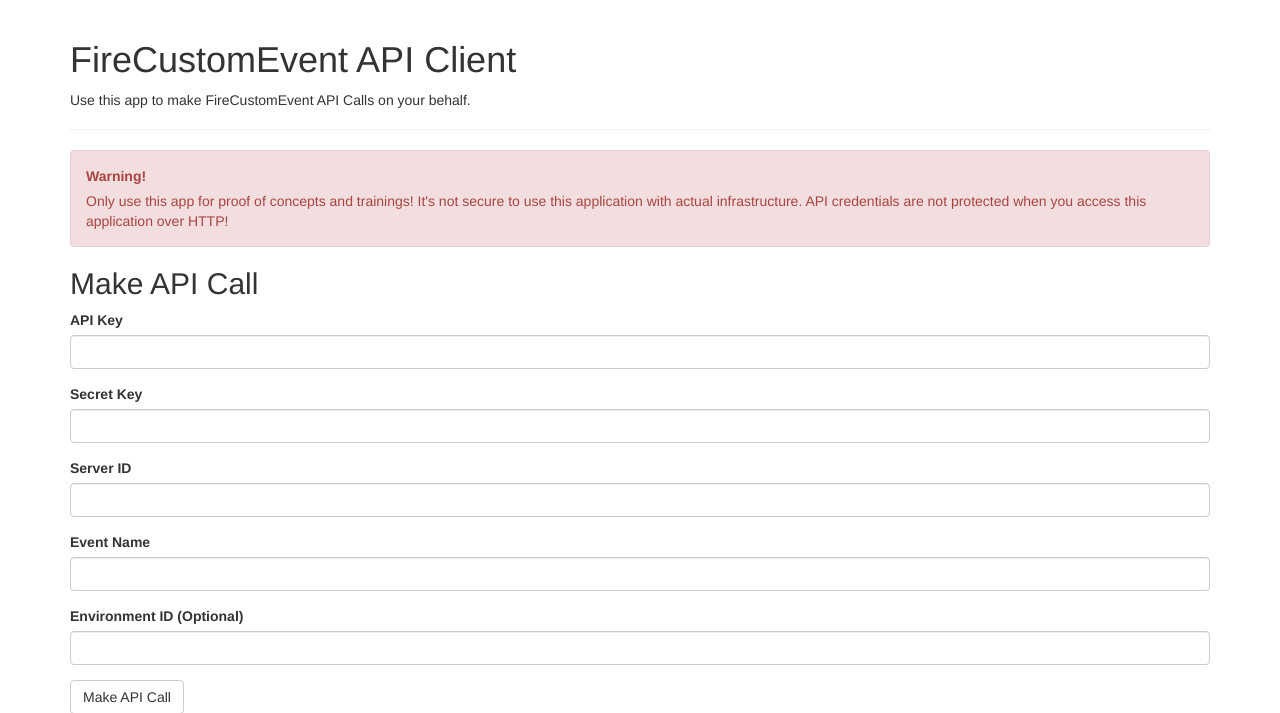
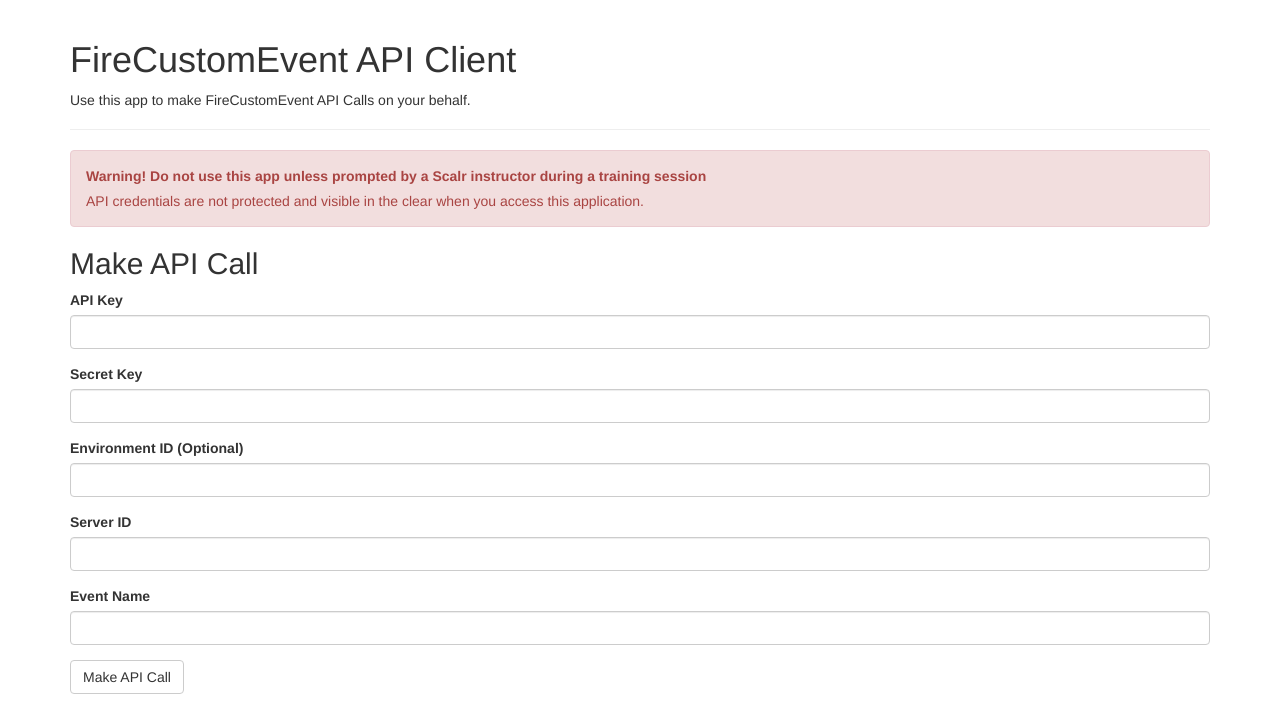
Before and after one commit to scalr-tutorials/scalr-api-explorer, a Flask app: page / in a window 1280 px wide. Shown: the top 713 px of the page. Run offline with Flask 2, Linux system fonts and the light colour scheme; some libraries are stand-ins or nearby versions.

Commit message:
Store credentials and add a big fat warning

```diff
--- a/app.py
+++ b/app.py
@@ -1,6 +1,6 @@
 import os
 
-from flask import Flask, render_template, request, redirect, url_for
+from flask import Flask, render_template, request, redirect, url_for, session
 from flask_bootstrap import Bootstrap
 
 import forms, client
@@ -14,17 +14,21 @@
 app = create_app()
 app.config['SECRET_KEY'] = os.environ.get('SECRET_KEY', 'this_should_be_configured')
 
-###
-# Routing for your application.
-###
+STORED_KEYS = ["api_key", "api_secret", "environment_id"]
 
 @app.route('/', methods=["GET", "POST"])
 def home():
     """Render website's home page."""
-    form = forms.FireEventForm()
+    kwargs = dict(((k, session.get(k)) for k in STORED_KEYS))
+    print "KWARGS", kwargs
+    form = forms.FireEventForm(**kwargs)
+
+    print "SESSION", session
+
     if form.validate_on_submit():
-        code, body = client.fire_custom_event(form.api_key.data, form.secret_key.data, form.server_id.data,
-                                              form.event_name.data, form.environment_id.data)
+        for key in STORED_KEYS:
+            session[key] = getattr(form, key).data
+        code, body = client.fire_custom_event(form.api_key.data, form.api_secret.data, form.server_id.data, form.event_name.data, form.environment_id.data)
         return render_template('home.html', form=form, code=code, body=body)
     return render_template('home.html', form=form)
 
--- a/client.py
+++ b/client.py
@@ -14,11 +14,11 @@
 FIRE_CUSTOM_EVENT = "FireCustomEvent"
 
 
-def fire_custom_event(api_key, secret_key, server_id, event_name, environment_id=None):
+def fire_custom_event(api_key, api_secret, server_id, event_name, environment_id=None):
     timestamp = datetime.datetime.utcnow().strftime("%Y-%m-%d %H:%M:%S")
 
     api_key = api_key.encode("utf-8")
-    secret_key = secret_key.encode("utf-8")
+    api_secret = api_secret.encode("utf-8")
 
     params = {
         "Action": FIRE_CUSTOM_EVENT,
@@ -28,7 +28,7 @@
         "AuthVersion": API_AUTH_VERSION,
         "Timestamp": timestamp,
         "KeyID": api_key,
-        "Signature":  base64.b64encode(hmac.new(secret_key, ":".join([FIRE_CUSTOM_EVENT, api_key, timestamp]), hashlib.sha256).digest()),
+        "Signature":  base64.b64encode(hmac.new(api_secret, ":".join([FIRE_CUSTOM_EVENT, api_key, timestamp]), hashlib.sha256).digest()),
     }
 
     if environment_id is not None:
--- a/forms.py
+++ b/forms.py
@@ -4,7 +4,7 @@
 
 class FireEventForm(Form):
     api_key = TextField('API Key', validators=[DataRequired()])
-    secret_key = TextField('Secret Key', validators=[DataRequired()])
+    api_secret = TextField('Secret Key', validators=[DataRequired()])
     server_id = TextField('Server ID', validators=[DataRequired()])
     event_name = TextField('Event Name', validators=[DataRequired()])
     environment_id = TextField('Environment ID (Optional)')
--- a/templates/home.html
+++ b/templates/home.html
@@ -16,11 +16,9 @@
   </div>
 
   <div class="alert alert-danger">
-    <p><strong>Warning!</strong></p>
+    <p><strong>Warning! Do not use this app unless prompted by a Scalr instructor during a training session</strong></p>
     <p>
-      Only use this app for proof of concepts and trainings!
-      It's not secure to use this application with actual infrastructure.
-      API credentials are not protected when you access this application over HTTP!
+      API credentials are not protected and visible in the clear when you access this application.
     </p>
   </div>
 
@@ -44,10 +42,10 @@
         {{ wtf.form_errors(form, hiddens="only") }}
 
         {{ wtf.form_field(form.api_key) }}
-        {{ wtf.form_field(form.secret_key) }}
+        {{ wtf.form_field(form.api_secret) }}
+        {{ wtf.form_field(form.environment_id) }}
         {{ wtf.form_field(form.server_id) }}
         {{ wtf.form_field(form.event_name) }}
-        {{ wtf.form_field(form.environment_id) }}
 
         <div class="form-group">
           <button type="submit" class="btn btn-default">Make API Call</button>
```
